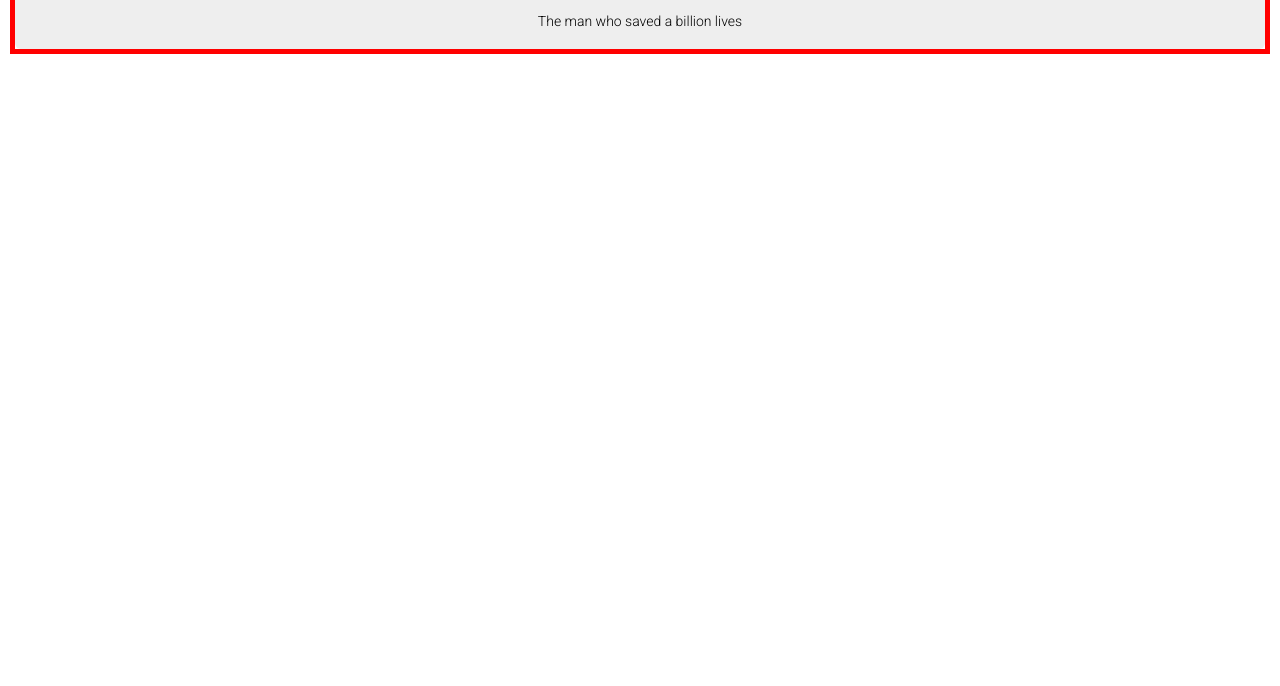
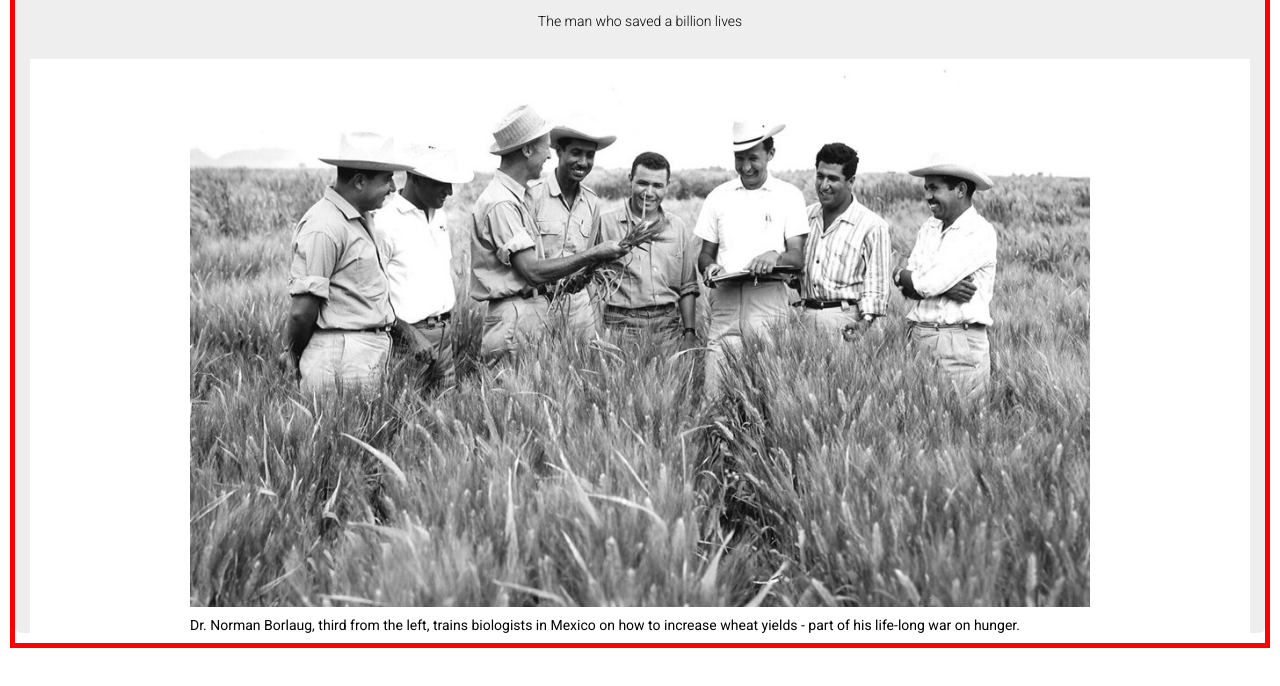
Before and after one commit to 369webforall/trubute-page, a website: page index.html in a window 1280 px wide. Shown: the part 102-788 px from the top of the page. Drawn offline with Linux system fonts and the light colour scheme.

Commit message:
hero section

```diff
--- a/index.html
+++ b/index.html
@@ -13,7 +13,16 @@
         <h1>Dr. Norman Borlaug</h1>
         <p>The man who saved a billion lives</p>
       </header>
-      <section class="hero"></section>
+      <section class="hero">
+        <figure>
+          <img src="./images/tribute-page-main-image.jpg" alt="Dr.Norman" />
+          <figcaption>
+            Dr. Norman Borlaug, third from the left, trains biologists in Mexico
+            on how to increase wheat yields - part of his life-long war on
+            hunger.
+          </figcaption>
+        </figure>
+      </section>
       <section class="hero__text"></section>
       <footer>
         <!-- <p>
--- a/style.css
+++ b/style.css
@@ -32,3 +32,24 @@ header p {
   font-size: 14px;
   font-weight: 300;
 }
+
+img {
+  width: 100%;
+  object-fit: contain;
+  display: block;
+}
+
+.hero {
+  background-color: white;
+  margin: 10px 15px;
+}
+
+figure {
+  width: 900px;
+  margin: 10px auto;
+}
+
+figcaption {
+  font-size: 14px;
+  margin: 10px 0;
+}
```
Also changed, not shown: images/tribute-page-main-image.jpg (added).
